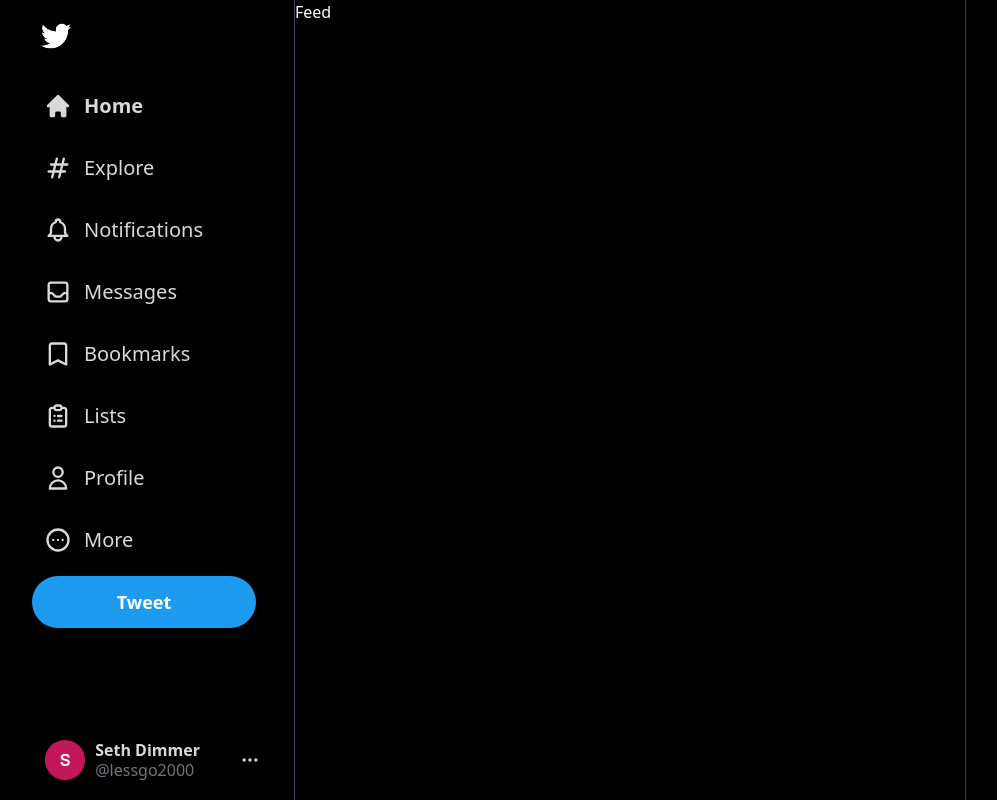
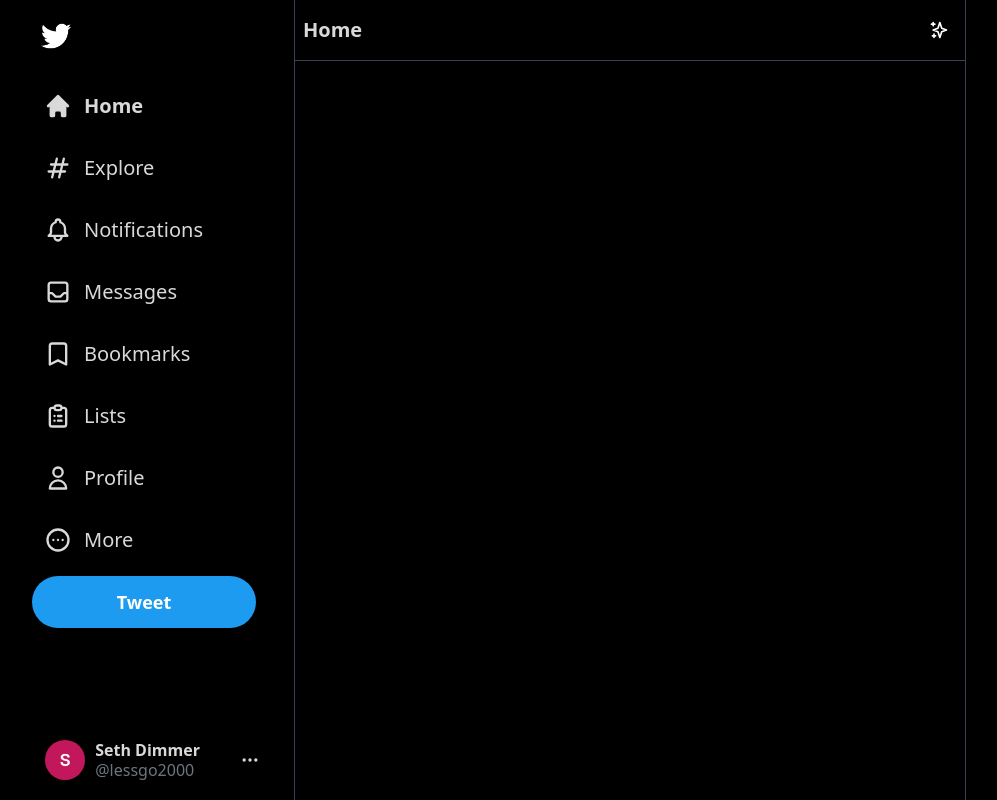
Before and after one commit to SethDimmer123/twitter-clone-bad, a Next.js app: page / in a window 1280 px wide. Shown: the whole page, without its empty margins (76-1073 px from the left). Built offline with nearby package versions, Linux system fonts and the light colour scheme.

Commit message:
initial commit

```diff
--- a/components/Feed.js
+++ b/components/Feed.js
@@ -1,14 +1,25 @@
+import { SparklesIcon } from '@heroicons/react/outline';
 import React from 'react'
+import Input from './input';
 
 function Feed() {
     //   flex-grow lets me take as much space as possible for middle(feed component)
   return (
   <div className='text-white flex-grow border-l border-r
-  border-gray-700 max-w-2xl sm:ml-[73px] xl:ml-[370px]'>Feed
+  border-gray-700 max-w-2xl sm:ml-[73px] xl:ml-[370px]'>
   <div className='text-[#d9d9d9] flex items-center
-  sm:justify-between py-2 px-2 sticky'>
+  sm:justify-between py-2 px-2 sticky top-0 z-50 bg-black
+  border-b border-gray-700'>
+{/* when using position fixed or sticky i always have to give the top value */}
+    <h2 className='text-lg sm:text-xl font-bold'>Home</h2>
+    <div className='hoverAnimation w-9 flex items-center justify-center
+    xl:px-0 ml-auto'>
+        <SparklesIcon className='h-5 text-white'/>
+        </div>
+    </div>
 
-    </div>
+
+    <Input />
   </div>
   );
 }
--- /dev/null
+++ b/components/Input.js
@@ -0,0 +1,7 @@
+function input() {
+  return (
+    <div></div>
+  )
+}
+
+export default input
--- a/components/Sidebar.js
+++ b/components/Sidebar.js
@@ -17,6 +17,7 @@ function Sidebar() {
   return (
     <div className='hidden sm:flex flex-col items-center xl:items-start
     xl:w-[340px] p-2 fixed h-full'>
+      {/* when using position fixed or sticky i always have to give the top value */}
         <div className='flex items-center justify-center w-14 h-14
         hoverAnimation p-0 xl:ml-24'>
             <Image src="/twitter-logo-5.png" width={30} height={30}/>
```
